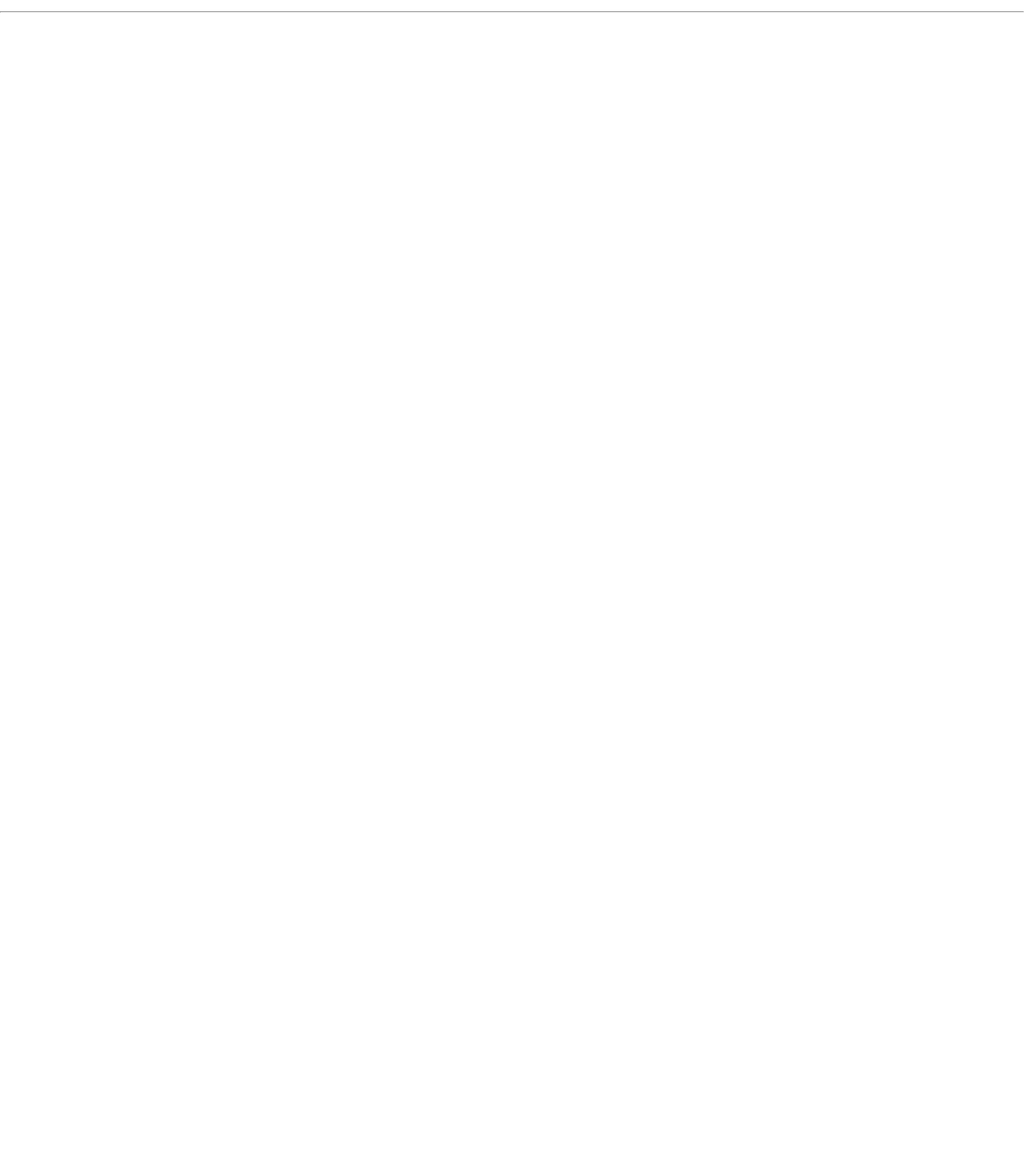
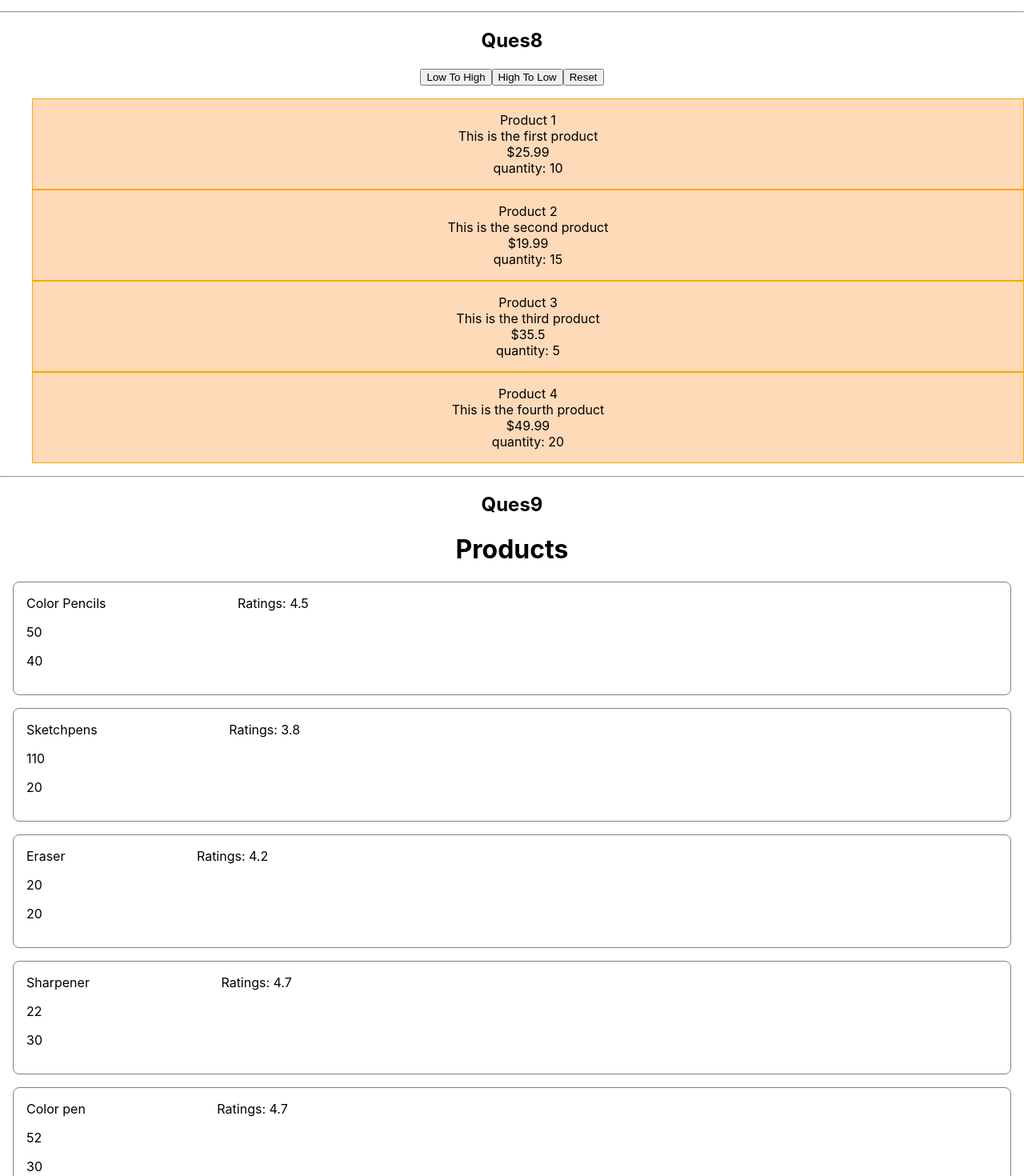
Before and after one commit to BhumikaSingh-27/neogCamp-23, a React (Create React App) app in the folder react-set-7/: page / in a window 1280 px wide. Shown: the part 2020-3490 px from the top of the page at 80% size. Before the commit the page ends 2044 px from the top, so only its background shows below. Built offline with nearby package versions, Linux system fonts and the light colour scheme.

Commit message:
feat: added component

```diff
--- a/react-set-7/src/App.js
+++ b/react-set-7/src/App.js
@@ -6,6 +6,9 @@ import { Ques4 } from "./components/Ques4";
 import { Ques5 } from "./components/Ques5";
 import { Ques6 } from "./components/Ques6";
 import { Ques7 } from "./components/Ques7";
+import { Ques8 } from "./components/Ques8";
+import { Ques9 } from "./components/Ques9";
+import { Ques10 } from "./components/Ques10";
 
 function App() {
   return (
@@ -24,6 +27,12 @@ function App() {
       <Ques6 /> <hr />
       <h2>Ques7</h2>
       <Ques7 /> <hr />
+      <h2>Ques8</h2>
+      <Ques8 /> <hr />
+      <h2>Ques9</h2>
+      <Ques9 /> <hr />
+      <h2>Ques10</h2>
+      <Ques10 /> <hr />
     </div>
   );
 }
--- /dev/null
+++ b/react-set-7/src/api/api8.jsx
@@ -0,0 +1,45 @@
+export const fakeFetch = (url) => {
+  return new Promise((resolve, reject) => {
+    setTimeout(() => {
+      if (url === "https://example.com/api/products") {
+        resolve({
+          status: 200,
+          message: "Success",
+          data: {
+            products: [
+              {
+                name: "Product 1",
+                description: "This is the first product",
+                price: 25.99,
+                quantity: 10,
+              },
+              {
+                name: "Product 2",
+                description: "This is the second product",
+                price: 19.99,
+                quantity: 15,
+              },
+              {
+                name: "Product 3",
+                description: "This is the third product",
+                price: 35.5,
+                quantity: 5,
+              },
+              {
+                name: "Product 4",
+                description: "This is the fourth product",
+                price: 49.99,
+                quantity: 20,
+              },
+            ],
+          },
+        });
+      } else {
+        reject({
+          status: 404,
+          message: "Product list not found.",
+        });
+      }
+    }, 2000);
+  });
+};
--- /dev/null
+++ b/react-set-7/src/api/api9.jsx
@@ -0,0 +1,26 @@
+export const fakeFetch = (url) => {
+  return new Promise((resolve, reject) => {
+    setTimeout(() => {
+      if (url === "https://example.com/api/products") {
+        resolve({
+          status: 200,
+          message: "Success",
+          data: {
+            products: [
+              { name: "Color Pencils", price: 50, quantity: 40, rating: 4.5 },
+              { name: "Sketchpens", price: 110, quantity: 20, rating: 3.8 },
+              { name: "Eraser", price: 20, quantity: 20, rating: 4.2 },
+              { name: "Sharpener", price: 22, quantity: 30, rating: 4.7 },
+              { name: "Color pen", price: 52, quantity: 30, rating: 4.7 },
+            ],
+          },
+        });
+      } else {
+        reject({
+          status: 404,
+          message: "Product list not found.",
+        });
+      }
+    }, 2000);
+  });
+};
--- /dev/null
+++ b/react-set-7/src/components/Ques10.jsx
@@ -0,0 +1,57 @@
+import { useState, useEffect } from "react";
+import { fakeFetch } from "../api/api9";
+
+export const Ques10 = () => {
+  const [productData, setProductData] = useState([]);
+  const [filArr, setFAilArr] = useState([]);
+
+  const getData = async (url) => {
+    try {
+      const { status, data } = await fakeFetch(url);
+      if (status === 200) {
+        setProductData(data.products);
+        // setFAilArr(data.products);
+      }
+    } catch (e) {
+      console.log(e);
+    }
+  };
+
+  const filterProducts = (event) => {
+    const input = event.target.value;
+
+    const arr = productData.filter((item) =>
+      item.name.toLowerCase().includes(input.toLowerCase())
+    );
+    setFAilArr(arr);
+    // console.log(arr);
+  };
+
+  useEffect(() => {
+    getData("https://example.com/api/products");
+  }, []);
+
+  return (
+    <div>
+      {productData.length === 0 ? (
+        <h2 style={{ color: "burlywood" }}>
+          We are almost there with the products...
+        </h2>
+      ) : (
+        <>
+          <h1>Products</h1>
+          <label> Enter Product details:</label>{" "}
+          <input type="text" onChange={filterProducts} />
+          {filArr.map((item, index) => (
+            <li>
+              {item.name}
+              <br />${item.price}
+              <br />
+              {item.quantity}
+            </li>
+          ))}
+        </>
+      )}
+    </div>
+  );
+};
--- a/react-set-7/src/components/Ques5.jsx
+++ b/react-set-7/src/components/Ques5.jsx
@@ -26,8 +26,8 @@ export const Ques5 = () => {
         </p>
       ) : (
         <>
-          {quoteData.map(({ content, author }) => (
-            <p>
+          {quoteData.map(({ content, author }, index) => (
+            <p key={index}>
               "{content}"<br /> -{author}
             </p>
           ))}
--- a/react-set-7/src/components/Ques6.jsx
+++ b/react-set-7/src/components/Ques6.jsx
@@ -40,14 +40,16 @@ export const Ques6 = () => {
               (acc, cur) => (acc.includes(cur) ? [...acc] : [...acc, cur]),
               []
             )
-            .map((genre) => (
-              <option value={genre}>{genre}</option>
+            .map((genre, index) => (
+              <option key={index} value={genre}>
+                {genre}
+              </option>
             ))}
         </select>
       </p>
-      <ul style={{listStyle: "inherit"}}>
-        {filArr.map(({ title, year, genre }) => (
-          <li>
+      <ul style={{ listStyle: "inherit" }}>
+        {filArr.map(({ title, year, genre }, index) => (
+          <li key={index}>
             <p>{title}</p>
             <p>{year}</p>
             <p>{genre}</p>
--- /dev/null
+++ b/react-set-7/src/components/Ques8.jsx
@@ -0,0 +1,66 @@
+import { useState, useEffect } from "react";
+import { fakeFetch } from "../api/api8";
+
+export const Ques8 = () => {
+  const [productData, setProductData] = useState([]);
+  const [sortedData, setSortedData] = useState([]);
+
+  const getData = async (url) => {
+    try {
+      const { status, data } = await fakeFetch(url);
+      if (status === 200) {
+        setProductData(data.products);
+        setSortedData(data.products);
+      }
+    } catch (e) {
+      console.log(e);
+    }
+  };
+
+  const sortData = (event) => {
+    if (event.target.value === "L2H") {
+      setSortedData([...productData.sort((a, b) => a.price - b.price)]);
+    } else {
+      setSortedData([...productData.sort((a, b) => b.price - a.price)]);
+    }
+  };
+  useEffect(() => {
+    getData("https://example.com/api/products");
+  }, []);
+  return (
+    <div>
+      {productData.length === 0 ? (
+        <h2>Loading Product details...</h2>
+      ) : (
+        <>
+          <button value="L2H" onClick={sortData}>
+            Low To High
+          </button>
+          <button value="H2L" onClick={sortData}>
+            High To Low
+          </button>
+          <button onClick={() => setSortedData([])}>Reset</button>
+          <ul>
+            {sortedData.map(({ name, description, price, quantity }, index) => (
+              <li
+                key={index}
+                style={{
+                  border: "1px solid orange",
+                  padding: "1rem",
+                  backgroundColor: "peachpuff",
+                }}
+              >
+                {name}
+                <br />
+                {description}
+                <br />${price}
+                <br />
+                quantity: {quantity}
+              </li>
+            ))}
+          </ul>
+        </>
+      )}
+    </div>
+  );
+};
--- /dev/null
+++ b/react-set-7/src/components/Ques9.jsx
@@ -0,0 +1,55 @@
+import { useState, useEffect } from "react";
+import { fakeFetch } from "../api/api9";
+
+export const Ques9 = () => {
+  const [productData, setProductData] = useState([]);
+
+  const getData = async (url) => {
+    try {
+      const { status, data } = await fakeFetch(url);
+      if (status === 200) {
+        setProductData(data.products);
+      }
+    } catch (e) {
+      console.log(e);
+    }
+  };
+  console.log(productData);
+  useEffect(() => {
+    getData("https://example.com/api/products");
+  }, []);
+
+  return (
+    <div>
+      {productData.length === 0 ? (
+        <h2 style={{ color: "burlywood" }}>
+          We are almost there with the products...
+        </h2>
+      ) : (
+        <>
+          <h1>Products</h1>
+          <div style={{ textAlign: "left" }}>
+            {productData.map(({ name, price, rating, quantity }, index) => (
+              <div
+                key={index}
+                style={{
+                  border: "1px solid grey",
+                  borderRadius: "0.5rem",
+                  margin: "1rem",
+                  padding: "1rem",
+                }}
+              >
+                {name}{" "}
+                <span style={{ marginLeft: "10rem", textAlign: "center" }}>
+                  Ratings: {rating}
+                </span>
+                <p>{price}</p>
+                <p>{quantity}</p>
+              </div>
+            ))}
+          </div>
+        </>
+      )}
+    </div>
+  );
+};
```
